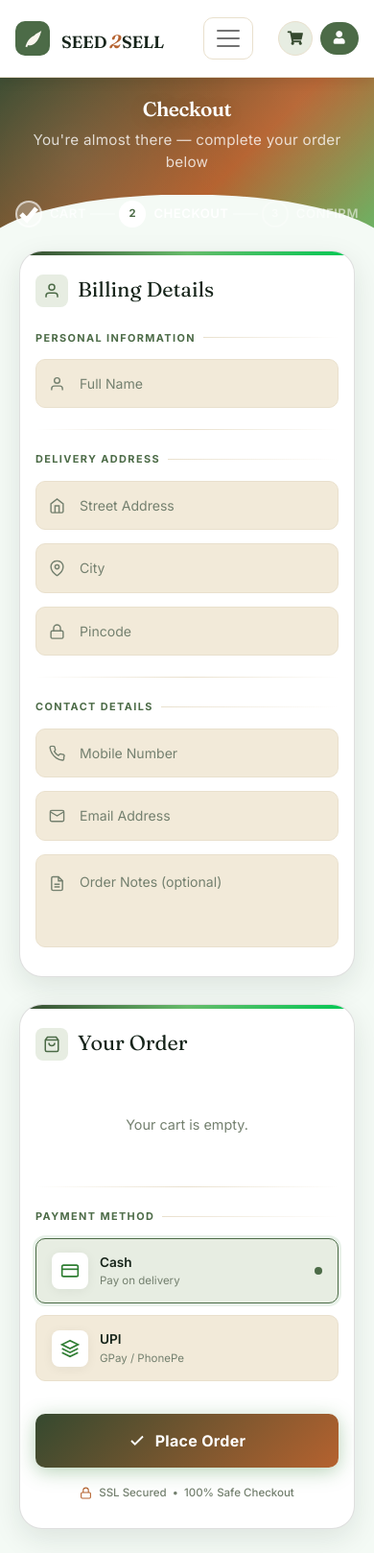
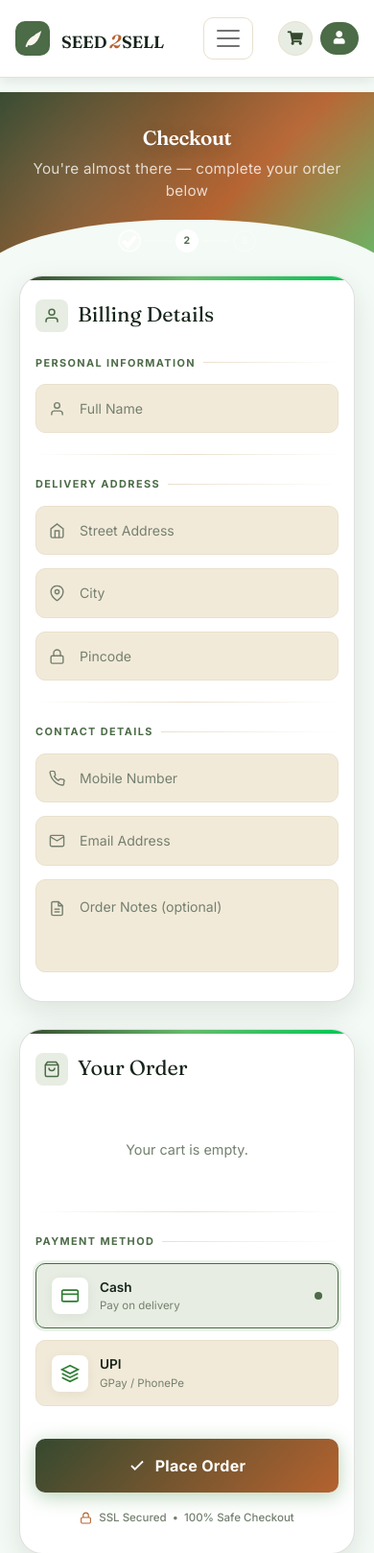
Before and after one commit to misbahsaiyed20/Seed2Sell, a Django app: template templates/checkout.html in a window 390 px wide. Shown: the top 1618 px of the page at 96% size. Run offline with Django 5.2, Linux system fonts and the light colour scheme; the template is opened without the code that fills it, so the values that code supplies are empty; some libraries are stand-ins or nearby versions.

Commit message:
Improve mobile responsiveness

```diff
--- a/static/css/responsive.css
+++ b/static/css/responsive.css
@@ -22,8 +22,14 @@
    1. GLOBAL / BASE
 ============================================================= */
 
+/* NOTE: body's padding-top (fixed-navbar offset) is already set
+   correctly in style.css (96px). Do NOT redeclare it here — an
+   earlier unconditional override of 66px here (outside any
+   @media block, so it silently applied at every width, not just
+   mobile) was undercutting the real navbar height and clipping
+   the top of page content on pages without their own extra
+   top-padding cushion (e.g. checkout's header). */
 body {
-    padding-top: 66px; /* offset for fixed navbar */
     overflow-x: hidden;
 }
 
--- a/templates/checkout.html
+++ b/templates/checkout.html
@@ -512,6 +512,15 @@ body {
   .card-body { padding: 20px 16px 24px; }
   .field-row { grid-template-columns: 1fr; }
   .payment-grid { grid-template-columns: 1fr; }
+
+  /* Stepper: labels were overlapping at narrow widths (fixed
+     48px connector lines + uppercase text left no room to
+     wrap). Hide labels, keep the numbered dots + lines so the
+     step progress is still visible without colliding. */
+  .step span.step-label { display: none; }
+  .step-dot { width: 24px; height: 24px; font-size: 0.65rem; }
+  .step-line { width: 28px; }
+  .stepper { gap: 0; }
 }
 </style>
 
@@ -525,17 +534,17 @@ body {
         <div class="step-dot">
           <svg viewBox="0 0 12 12" fill="none" stroke="currentColor" stroke-width="2.5"><polyline points="2,6 5,9 10,3"/></svg>
         </div>
-        Cart
+        <span class="step-label">Cart</span>
       </div>
       <div class="step-line"></div>
       <div class="step active">
         <div class="step-dot">2</div>
-        Checkout
+        <span class="step-label">Checkout</span>
       </div>
       <div class="step-line"></div>
       <div class="step">
         <div class="step-dot">3</div>
-        Confirm
+        <span class="step-label">Confirm</span>
       </div>
     </div>
   </div>
```
Also changed, not shown: templates/farmer/farmer_dashboard.html (+10 -0 lines).
